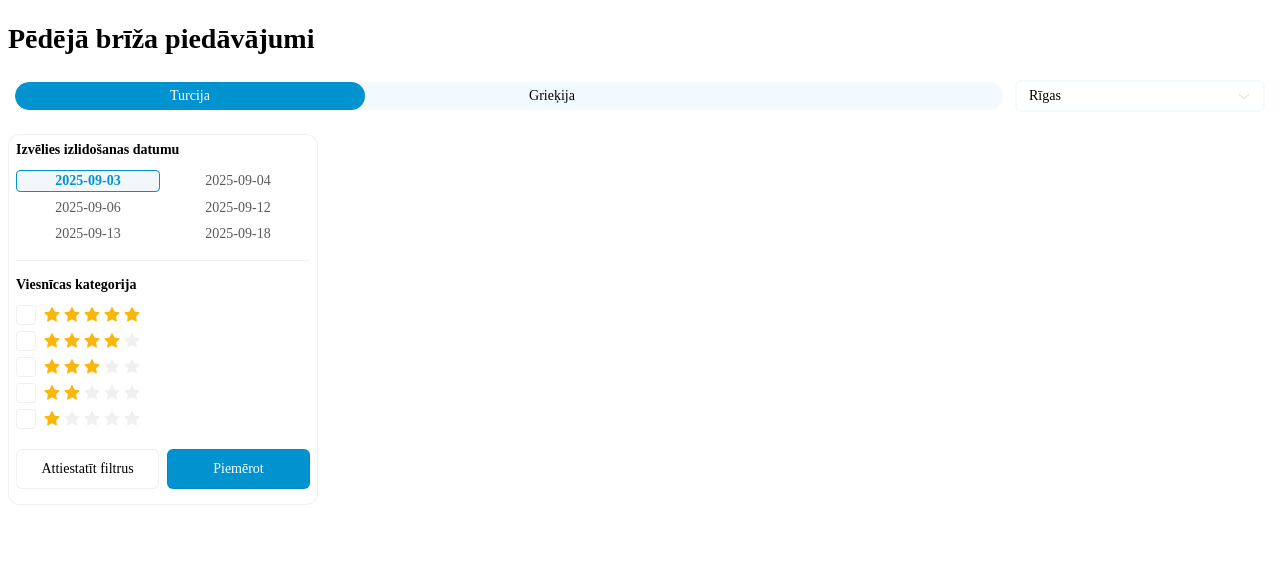
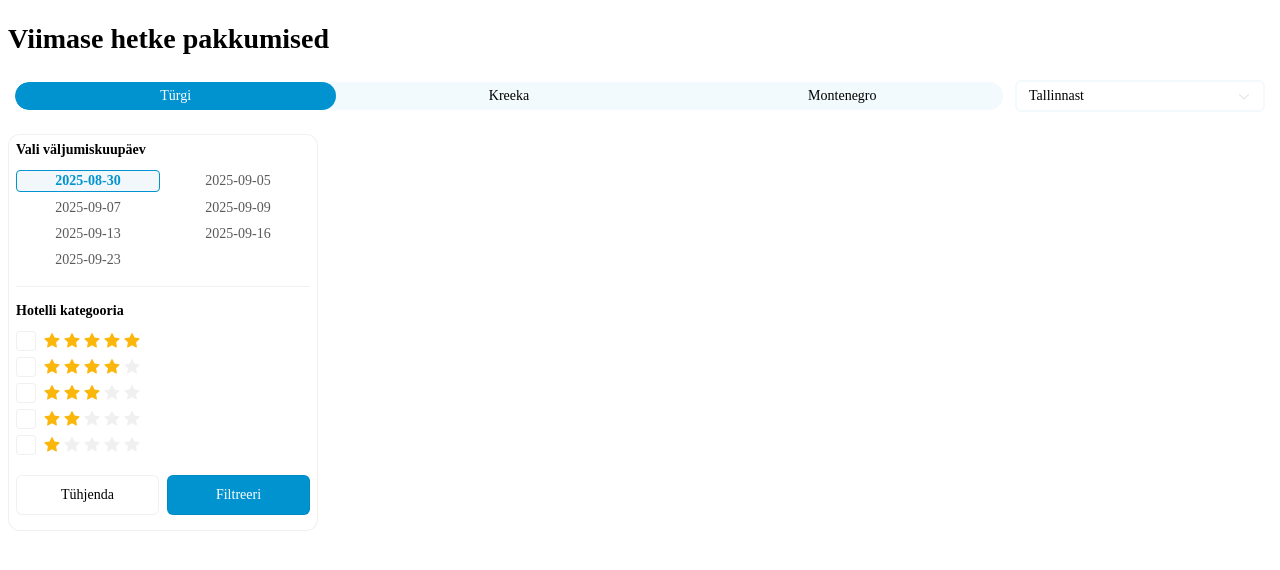
Before and after one commit to ct-balt/offers-hotel-incentive-ee, a website: page build/index.html in a window 1280 px wide. Drawn offline with Linux system fonts and the light colour scheme; files that its build step writes are made by us from their sources; no server answers.

Commit message:
new build files

```diff
--- a/build/index.html
+++ b/build/index.html
@@ -16,7 +16,7 @@
   </head>
   <body>
     <section class="offers-incentive">
-      <h2>Pēdējā brīža piedāvājumi</h2>
+      <h2>Viimase hetke pakkumised</h2>
       <div class="selector">
         <div class="destination-selector"></div>
         <div class="departure-selector-wrapper">
@@ -41,7 +41,7 @@
         <div class="side-selector">
           <div class="wrapper">
             <div class="date-selector">
-              <span>Izvēlies izlidošanas datumu</span>
+              <span>Vali väljumiskuupäev</span>
               <div class="date-items"></div>
             </div>
             <div class="separator"></div>
@@ -49,7 +49,7 @@
               type="button"
               class="additional-filters-button"
               onclick="toggleFilters()">
-              <span>Filtri</span
+              <span>Filtrid</span
               ><svg
                 xmlns="http://www.w3.org/2000/svg"
                 width="14"
@@ -64,7 +64,7 @@
             </button>
             <div class="additional-filters">
               <div class="hotel-category">
-                <span>Viesnīcas kategorija</span>
+                <span>Hotelli kategooria</span>
                 <div class="items"></div>
               </div>
               <div class="buttons">
@@ -72,13 +72,13 @@
                   type="button"
                   class="remove-filters"
                   onclick="removeFilters()">
-                  Attiestatīt filtrus
+                  Tühjenda
                 </button>
                 <button
                   type="button"
                   class="submit-filters"
                   onclick="applyFilters()">
-                  Piemērot
+                  Filtreeri
                 </button>
               </div>
             </div>
@@ -90,68 +90,126 @@
       var offers = {
         destinations: [
           {
-            destinationDisplayName: "Turcija",
+            destinationDisplayName: "Türgi",
             destination: [
               {
-                name: "antalija",
+                name: "antalya",
                 departures: {
-                  displayName: ["Rīgas"],
-                  name: ["riga"],
+                  displayName: ["Tallinnast"],
+                  name: ["tallinn"],
                 },
                 beginDates: [
                   {
-                    date: "2025-09-03",
-                    stayNights: [{ value: 7 }],
-                    departures: ["riga"],
+                    date: "2025-08-30",
+                    stayNights: [{ value: 6 }, { value: 13 }],
+                    departures: ["tallinn"],
                   },
                   {
-                    date: "2025-09-04",
+                    date: "2025-09-05",
                     stayNights: [{ value: 7 }],
-                    departures: ["riga"],
+                    departures: ["tallinn"],
                   },
                   {
-                    date: "2025-09-06",
-                    stayNights: [{ value: 6 }],
-                    departures: ["riga"],
+                    date: "2025-09-07",
+                    stayNights: [{ value: 7 }],
+                    departures: ["tallinn"],
                   },
                   {
-                    date: "2025-09-12",
+                    date: "2025-09-09",
                     stayNights: [{ value: 7 }],
-                    departures: ["riga"],
+                    departures: ["tallinn"],
                   },
                   {
                     date: "2025-09-13",
                     stayNights: [{ value: 7 }],
-                    departures: ["riga"],
+                    departures: ["tallinn"],
+                  },
+                ],
+              },
+              {
+                name: "bodrum",
+                departures: {
+                  displayName: ["Tallinnast"],
+                  name: ["tallinn"],
+                },
+                beginDates: [
+                  {
+                    date: "2025-09-16",
+                    stayNights: [{ value: 6 }],
+                    departures: ["tallinn"],
                   },
                   {
-                    date: "2025-09-18",
-                    stayNights: [{ value: 3 }, { value: 6 }, { value: 7 }],
-                    departures: ["riga"],
+                    date: "2025-09-23",
+                    stayNights: [{ value: 6 }],
+                    departures: ["tallinn"],
                   },
                 ],
               },
             ],
           },
           {
-            destinationDisplayName: "Grieķija",
+            destinationDisplayName: "Kreeka",
             destination: [
               {
                 name: "heraklion",
                 departures: {
-                  displayName: ["Rīgas"],
-                  name: ["riga"],
+                  displayName: ["Tallinnast"],
+                  name: ["tallinn"],
                 },
                 beginDates: [
                   {
-                    date: "2025-09-13",
+                    date: "2025-09-02",
                     stayNights: [{ value: 7 }],
-                    departures: ["riga"],
+                    departures: ["tallinn"],
                   },
                   {
-                    date: "2025-09-14",
+                    date: "2025-09-06",
+                    stayNights: [{ value: 7 }, { value: 11 }],
+                    departures: ["tallinn"],
+                  },
+                  {
+                    date: "2025-09-20",
+                    stayNights: [{ value: 3 }, { value: 7 }],
+                    departures: ["tallinn"],
+                  },
+                ],
+              },
+            ],
+          },
+          {
+            destinationDisplayName: "Montenegro",
+            destination: [
+              {
+                name: "montenegro",
+                departures: {
+                  displayName: ["Tallinnast"],
+                  name: ["tallinn"],
+                },
+                beginDates: [
+                  {
+                    date: "2025-08-31",
                     stayNights: [{ value: 7 }],
-                    departures: ["riga"],
+                    departures: ["tallinn"],
+                  },
+                  {
+                    date: "2025-09-01",
+                    stayNights: [{ value: 7 }],
+                    departures: ["tallinn"],
+                  },
+                  {
+                    date: "2025-09-07",
+                    stayNights: [{ value: 4 }, { value: 7 }],
+                    departures: ["tallinn"],
+                  },
+                  {
+                    date: "2025-09-08",
+                    stayNights: [{ value: 3 }, { value: 14 }],
+                    departures: ["tallinn"],
+                  },
+                  {
+                    date: "2025-09-11",
+                    stayNights: [{ value: 3 }, { value: 10 }, { value: 11 }],
+                    departures: ["tallinn"],
                   },
                 ],
               },
```
Also changed, not shown: build/index.min.js, 1 other file.
